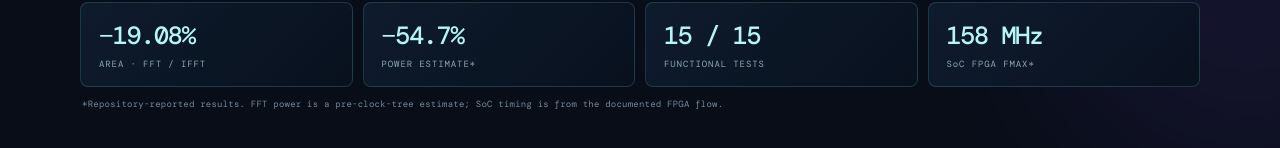
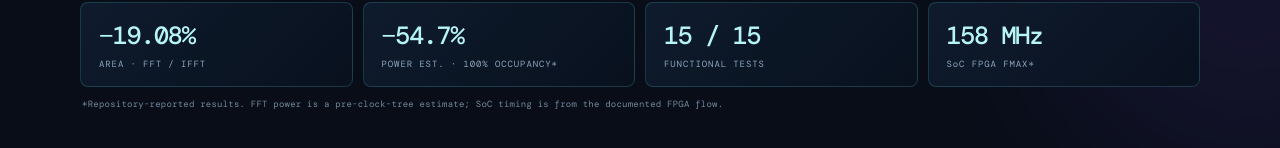
Before and after one commit to pallavibehurageek-cyber/pallavi-portfolio, a plain HTML site: page index.html in a window 1280 px wide. Shown: the part 840-988 px from the top of the page. Drawn offline with nearby package versions, Linux system fonts and the light colour scheme.

Commit message:
Clarify occupancy basis for FFT power comparison

```diff
--- a/index.html
+++ b/index.html
@@ -25,7 +25,7 @@
 <div class="hero-art logic-art" aria-label="Abstract digital logic and RTL architecture visualization"><div class="logic-grid"></div><div class="logic-chip"><span>RTL</span><small>DESIGN</small><i></i></div><div class="logic-node node-a">CLK</div><div class="logic-node node-b">FSM</div><div class="logic-node node-c">DFF</div><div class="logic-node node-d">PPA</div><div class="logic-trace trace-a"></div><div class="logic-trace trace-b"></div><div class="logic-trace trace-c"></div><div class="logic-pulse pulse-a"></div><div class="logic-pulse pulse-b"></div><div class="logic-pulse pulse-c"></div><div class="signal-label label-top">RTL → SIMULATION</div><div class="signal-label label-bottom">VERIFY · SYNTHESIZE · OPTIMIZE</div></div>
 <div class="hero-evidence" aria-label="Selected results documented in project repositories">
   <div class="evidence-item"><strong>−19.08%</strong><span>AREA · FFT / IFFT</span></div>
-  <div class="evidence-item"><strong>−54.7%</strong><span>POWER ESTIMATE*</span></div>
+  <div class="evidence-item"><strong>−54.7%</strong><span>POWER EST. · 100% OCCUPANCY*</span></div>
   <div class="evidence-item"><strong>15 / 15</strong><span>FUNCTIONAL TESTS</span></div>
   <div class="evidence-item"><strong>158 MHz</strong><span>SoC FPGA FMAX*</span></div>
   <p class="evidence-note">*Repository-reported results. FFT power is a pre-clock-tree estimate; SoC timing is from the documented FPGA flow.</p>
```
